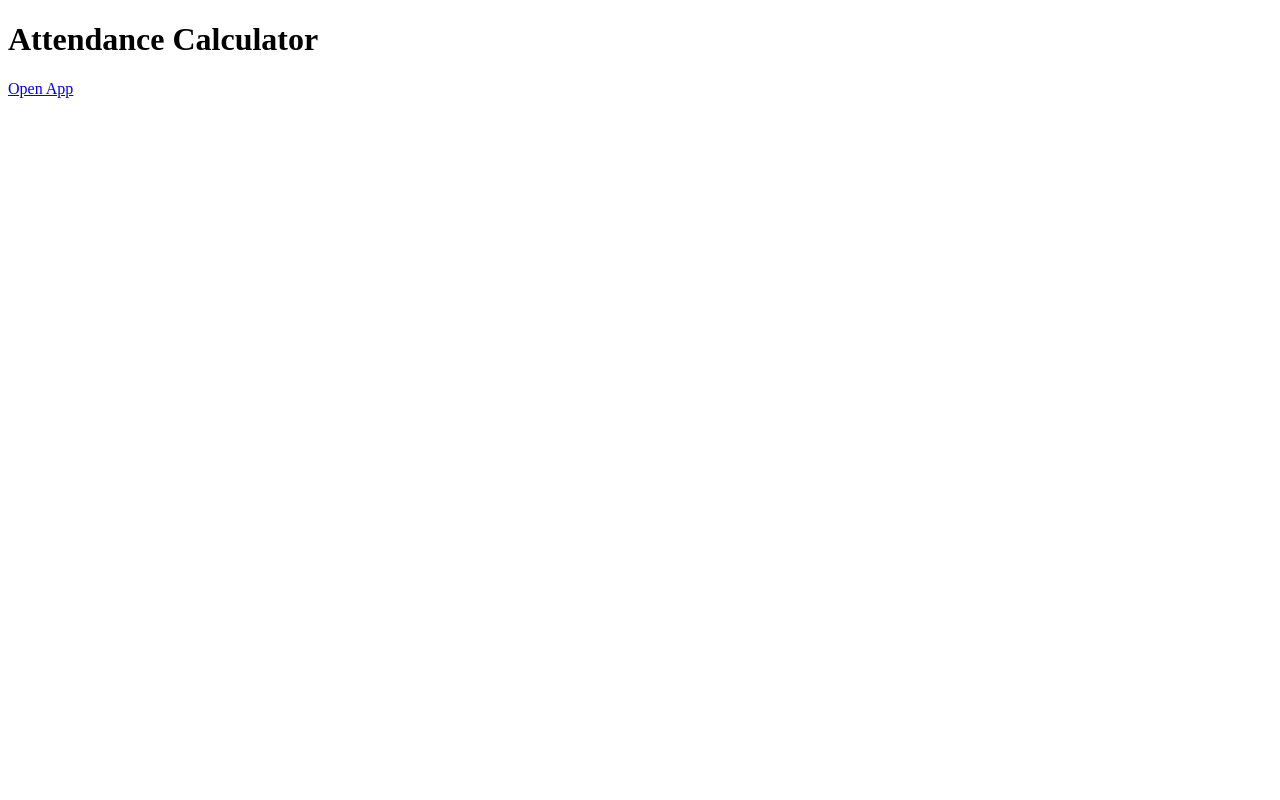
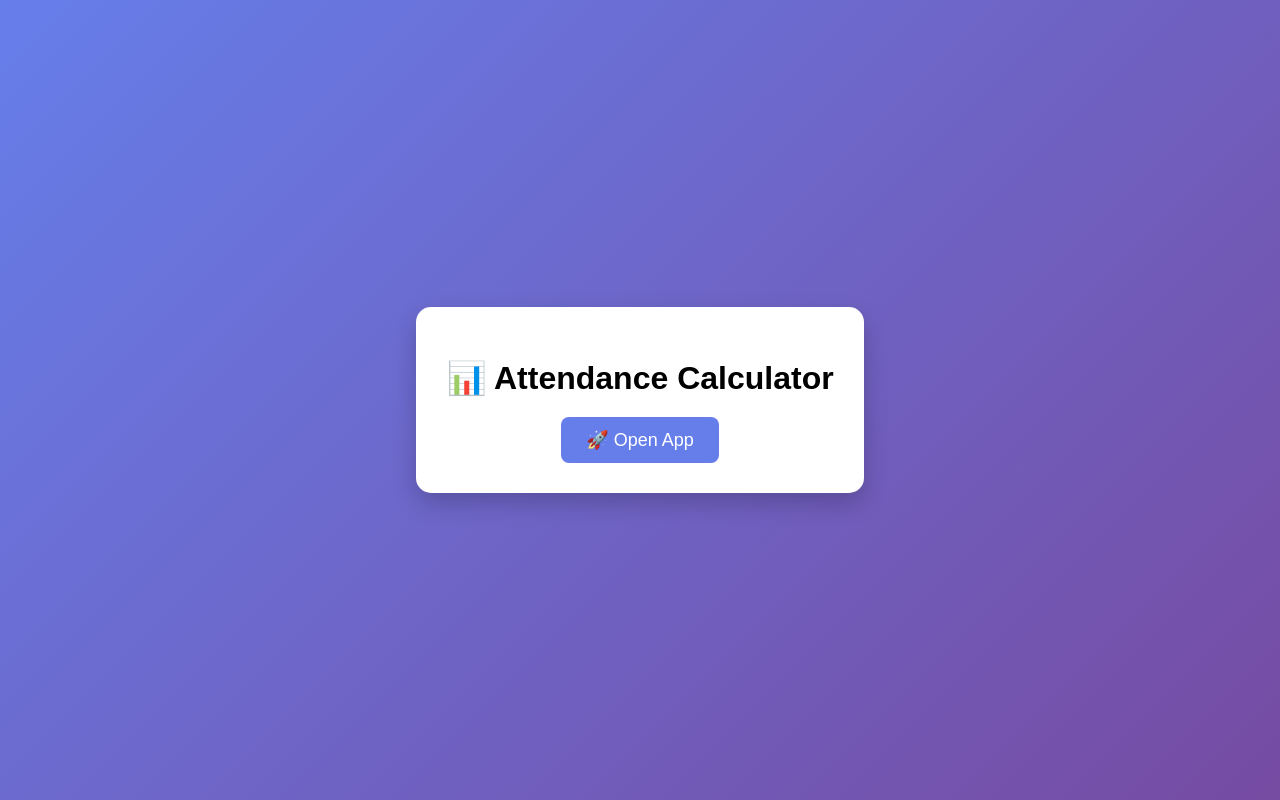
Before and after one commit to aloooburger-debug/Attendance-calculator-, a plain HTML site: page index.html in a window 1280 px wide. Drawn offline with Linux system fonts and the light colour scheme.

Commit message:
Update title and enhance styling in index.html

```diff
--- a/index.html
+++ b/index.html
@@ -1,12 +1,72 @@
 <!DOCTYPE html>
 <html>
 <head>
-  <title>Attendance</title>
+  <title>Attendance App</title>
+
+  <style>
+    body {
+      margin: 0;
+      height: 100vh;
+      display: flex;
+      justify-content: center;
+      align-items: center;
+      background: linear-gradient(135deg, #667eea, #764ba2);
+      font-family: Arial, sans-serif;
+      overflow: hidden;
+    }
+
+    .box {
+      text-align: center;
+      background: white;
+      padding: 30px;
+      border-radius: 15px;
+      box-shadow: 0 10px 25px rgba(0,0,0,0.2);
+      animation: fadeIn 1.5s ease;
+    }
+
+    h1 {
+      margin-bottom: 20px;
+      animation: slideDown 1s ease;
+    }
+
+    a {
+      text-decoration: none;
+      background: #667eea;
+      color: white;
+      padding: 12px 25px;
+      border-radius: 8px;
+      font-size: 18px;
+      transition: 0.3s;
+      display: inline-block;
+    }
+
+    a:hover {
+      background: #5a67d8;
+      transform: scale(1.1);
+    }
+
+    a:active {
+      transform: scale(0.95);
+    }
+
+    @keyframes fadeIn {
+      from {opacity: 0;}
+      to {opacity: 1;}
+    }
+
+    @keyframes slideDown {
+      from {transform: translateY(-50px); opacity: 0;}
+      to {transform: translateY(0); opacity: 1;}
+    }
+  </style>
 </head>
+
 <body>
 
-<h1>Attendance Calculator</h1>
-<a href="attendance.html">Open App</a>
+<div class="box">
+  <h1>📊 Attendance Calculator</h1>
+  <a href="attendance.html">🚀 Open App</a>
+</div>
 
 </body>
 </html>
```
